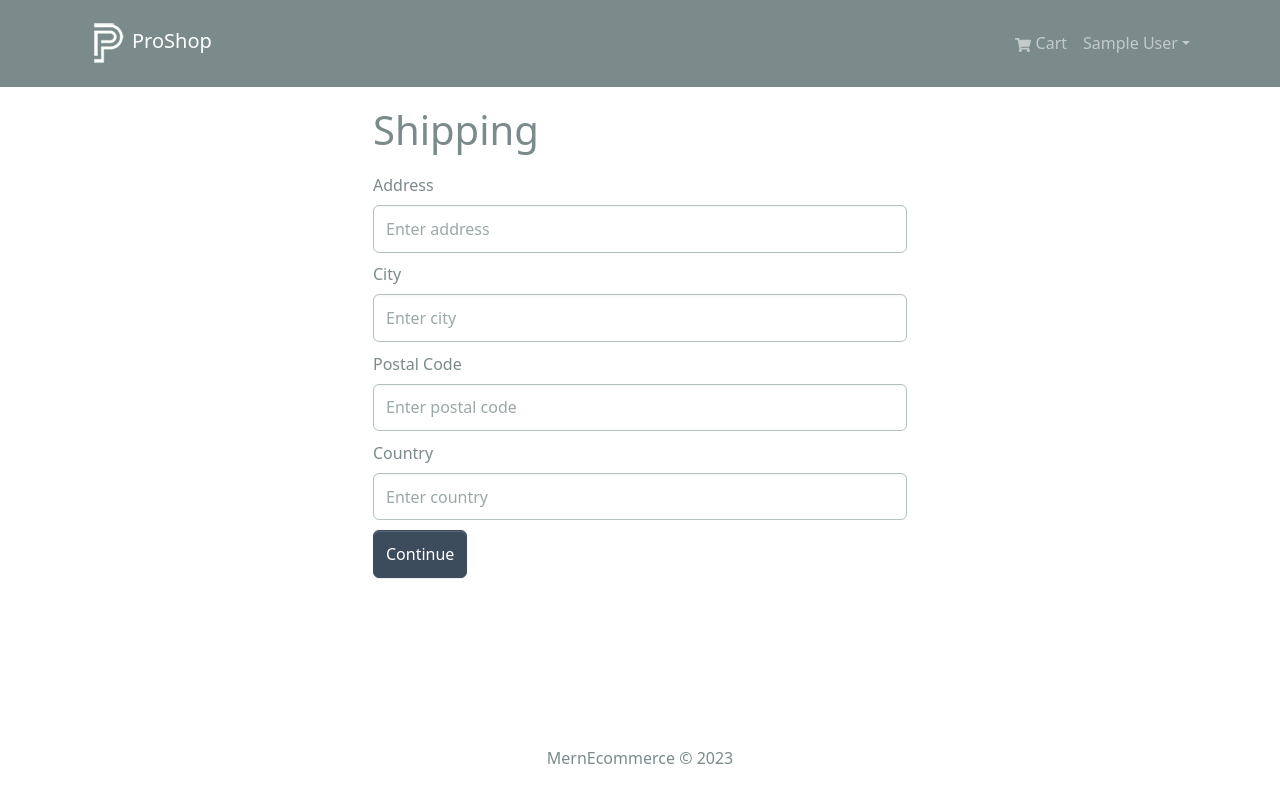
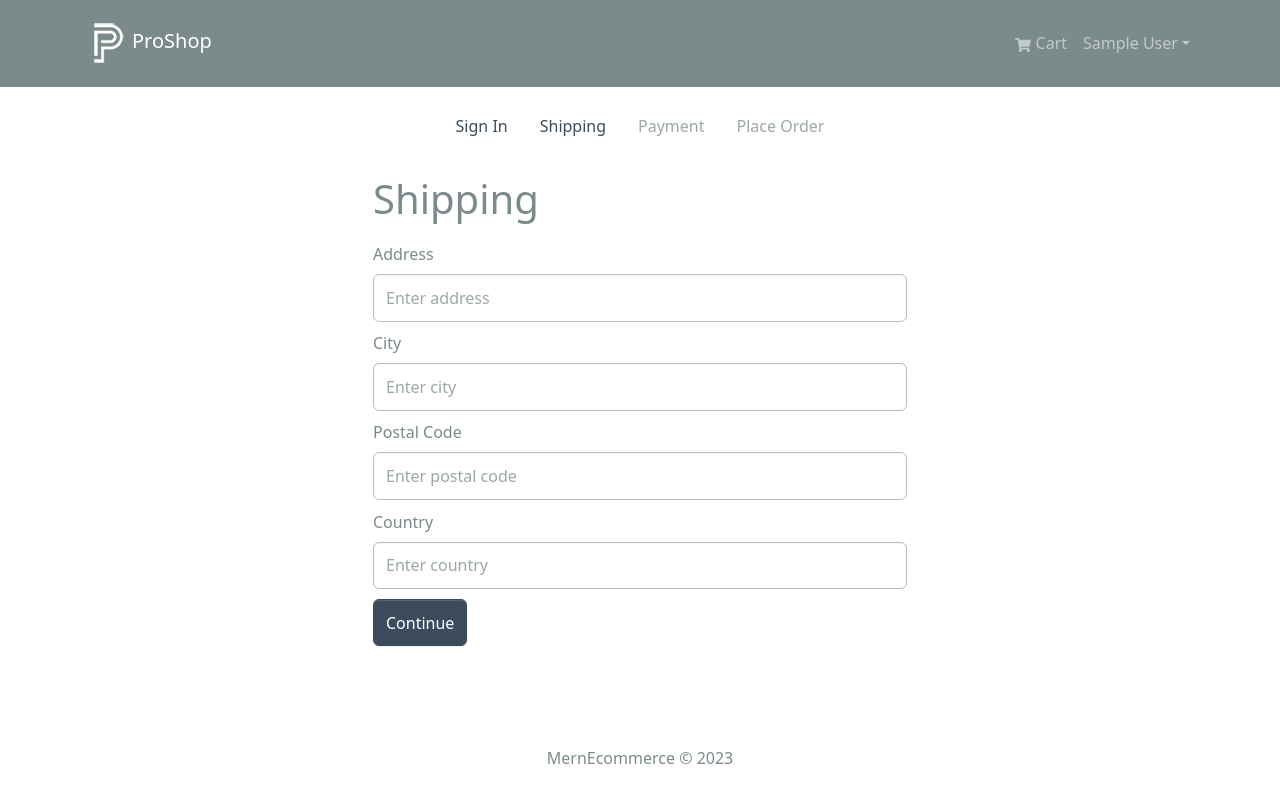
Before and after one commit to dejan333/Mern-ecommerce, a React (Create React App) app in the folder frontend/: page /shipping in a window 1280 px wide. Shown: the top 802 px of the page. Built offline with nearby package versions, Linux system fonts and the light colour scheme; sample sign-in values are in the browser's storage.

Commit message:
Checout Steps

```diff
--- a/frontend/src/components/CheckoutSteps.jsx
+++ b/frontend/src/components/CheckoutSteps.jsx
@@ -0,0 +1,48 @@
+import React from "react";
+import {Nav} from 'react-bootstrap'
+import { LinkContainer } from "react-router-bootstrap";
+
+const CheckoutSteps = ({step1, step2, step3, step4}) => {
+    return (
+        <Nav className="justify-content-center mb-4">
+            <Nav.Item>
+                {step1 ? (
+                    <LinkContainer to='/login'>
+                        <Nav.Link> Sign In</Nav.Link>
+                    </LinkContainer>
+                ) : (
+                    <Nav.Link disabled>Sign In</Nav.Link>
+                    )}
+                    </Nav.Item>
+                    <Nav.Item>
+                        {step2 ? (
+                            <LinkContainer to='/shipping'>
+                                <Nav.Link>Shipping</Nav.Link>
+                            </LinkContainer>
+                        ) : (
+                            <Nav.Link disabled>Shipping</Nav.Link>
+                        )}
+                    </Nav.Item>
+                    <Nav.Item>
+                        {step3 ? (
+                            <LinkContainer to='/payment'>
+                                <Nav.Link>Payment</Nav.Link>
+                            </LinkContainer>
+                        ) : (
+                            <Nav.Link disabled>Payment</Nav.Link>
+                        )}
+                    </Nav.Item>
+                    <Nav.Item>
+                        {step4 ? (
+                            <LinkContainer to='/placeorder'>
+                                <Nav.Link>PlaceOrder</Nav.Link>
+                            </LinkContainer>
+                        ) : (
+                            <Nav.Link disabled>Place Order</Nav.Link>
+                        )}
+                    </Nav.Item>
+                </Nav>
+            )
+}
+
+export default CheckoutSteps;
--- a/frontend/src/screens/ShippingScreen.jsx
+++ b/frontend/src/screens/ShippingScreen.jsx
@@ -5,7 +5,7 @@
 import { useState } from 'react';
 import { Form, Button } from 'react-bootstrap';
 import FormContainer from '../components/FormContainer';
-
+import CheckoutSteps from '../components/CheckoutSteps';
 
 
 const ShippingScreen = () => {
@@ -28,6 +28,7 @@
 
   return (
     <FormContainer>
+      <CheckoutSteps step1 step2 />
       <h1>Shipping</h1>
       <Form onSubmit={submitHandler}>
         <Form.Group className='my-2' controlId='address'>
@@ -78,8 +79,11 @@
           Continue
         </Button>
       </Form>
+
     </FormContainer>
+
   );
+
 };
 
 export default ShippingScreen;
```
